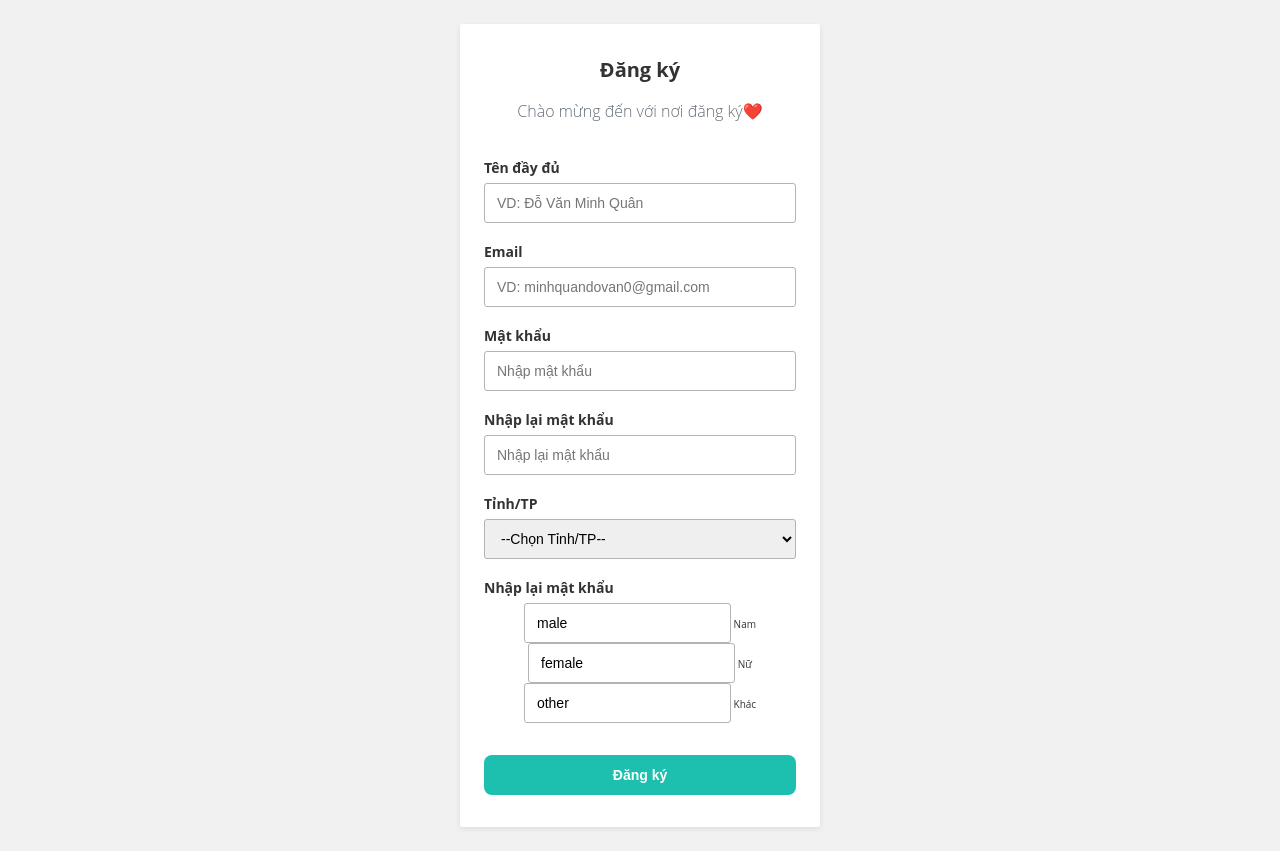
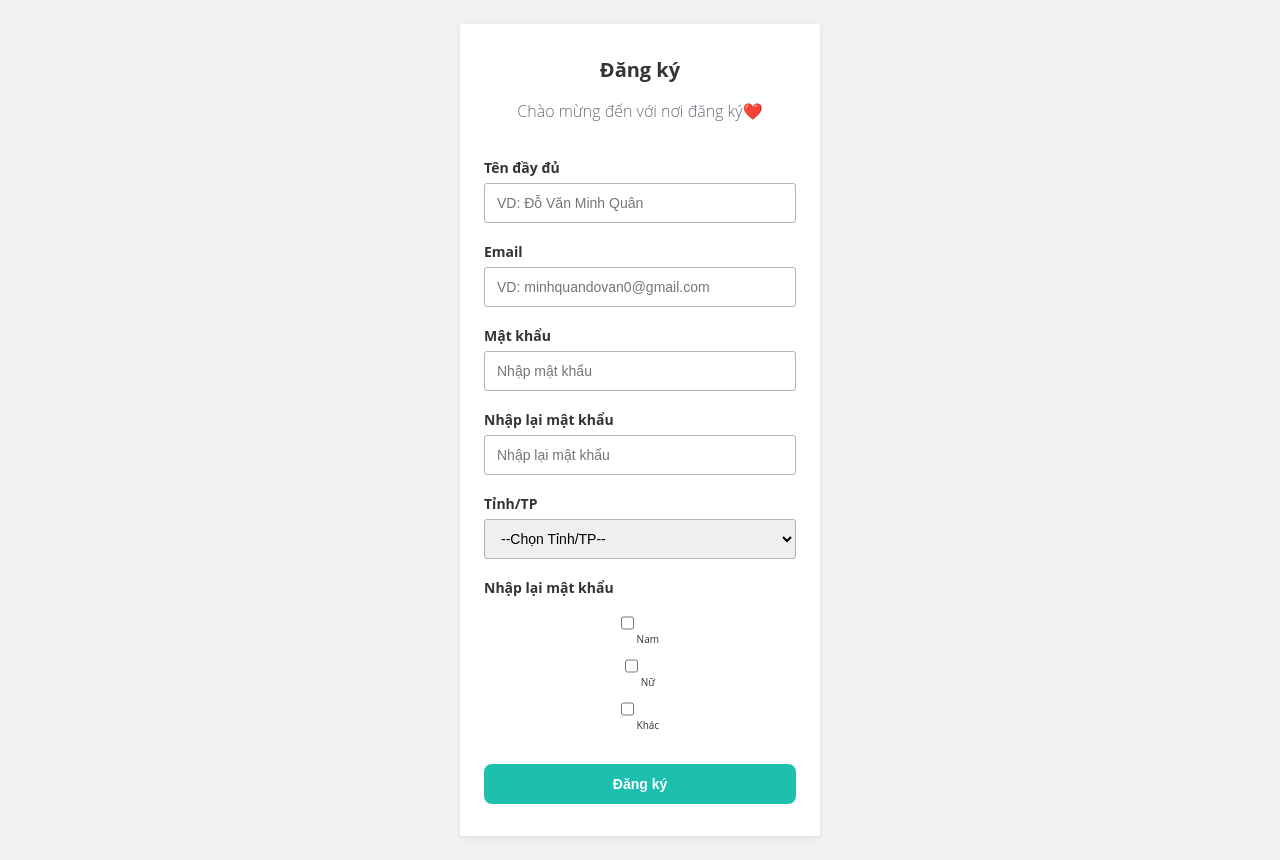
Before and after one commit to dovanminhquan0505/Form-Validation, a plain HTML site: page index.html in a window 1280 px wide. Drawn offline with Linux system fonts and the light colour scheme.

Commit message:
fix checkbox

```diff
--- a/index.html
+++ b/index.html
@@ -52,15 +52,15 @@
           <div class="form-group">
             <label for="gender" class="form-label">Nhập lại mật khẩu</label>
             <div>
-              <input name="gender" type="checked" value = "male"class="form-control" autocomplete="on">
+              <input name="gender" type="checkbox" value = "male"class="form-control" autocomplete="on">
               Nam
             </div>
             <div>
-              <input name="gender" type="checked" value = "female"class="form-control" autocomplete="on">
+              <input name="gender" type="checkbox" value = "female"class="form-control" autocomplete="on">
               Nữ
             </div>
             <div>
-              <input name="gender" type="checked" value = "other"class="form-control" autocomplete="on">
+              <input name="gender" type="checkbox" value = "other"class="form-control" autocomplete="on">
               Khác
             </div>
             <span class="form-message"></span>
```
